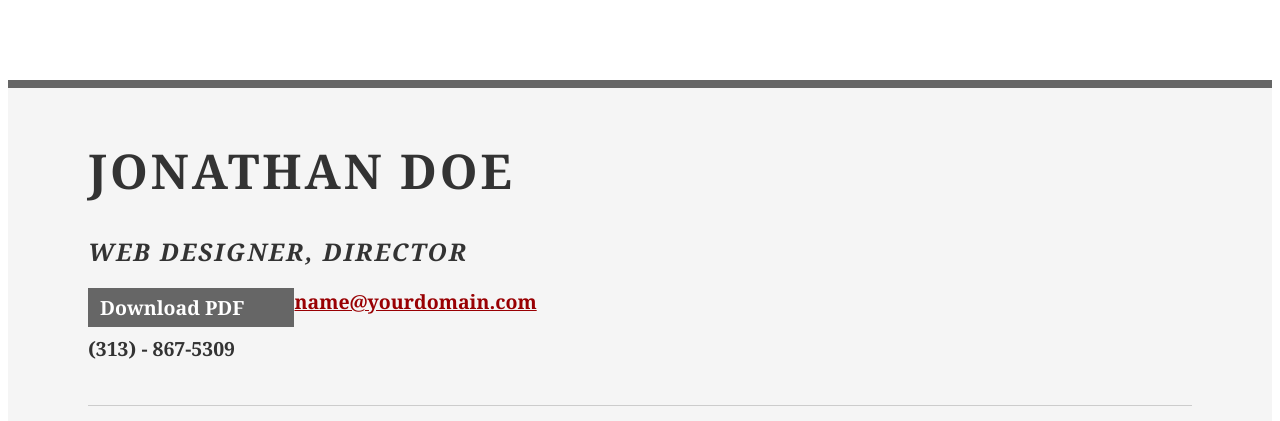
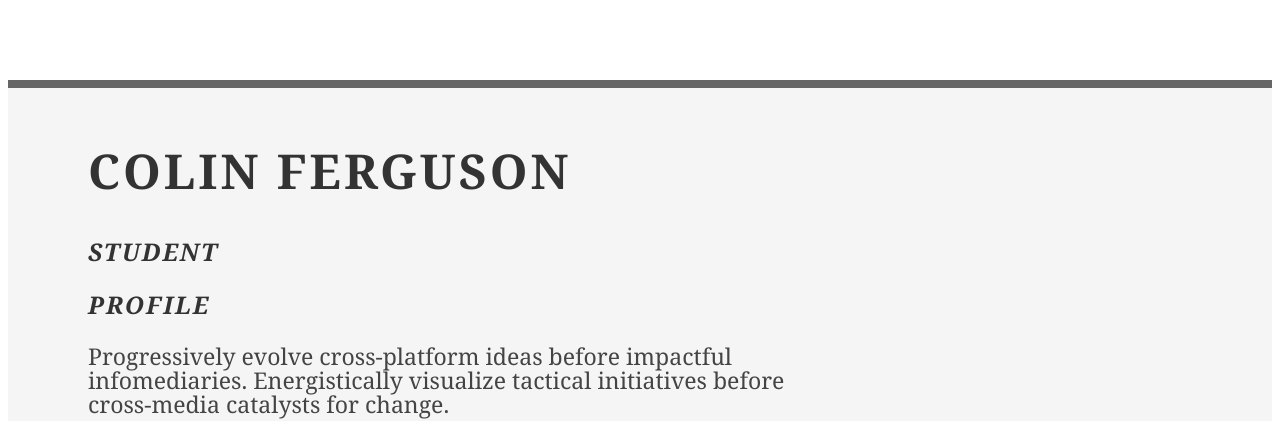
Before and after one commit to colinferguson81100/colinferguson81100.github.io, a plain HTML site: page index.html in a window 1280 px wide. Shown: the top 421 px of the page. Drawn offline with Linux system fonts and the light colour scheme; a small style sheet from the web is missing.

Commit message:
Update index.html

```diff
--- a/index.html
+++ b/index.html
@@ -2,7 +2,7 @@
 <html>
 <head>
 
-	<title>Jonathan Doe | Web Designer, Director | name@yourdomain.com</title>
+	<title>Colin Ferguson CV</title>
 	<meta http-equiv="content-type" content="text/html; charset=utf-8" />
 
 	<meta name="keywords" content="" />
@@ -20,19 +20,9 @@
 		<div id="hd">
 			<div class="yui-gc">
 				<div class="yui-u first">
-					<h1>Jonathan Doe</h1>
-					<h2>Web Designer, Director</h2>
+					<h1>Colin Ferguson</h1>
+					<h2>Student</h2>
 				</div>
-
-				<div class="yui-u">
-					<div class="contact-info">
-						<h3><a id="pdf" href="#">Download PDF</a></h3>
-						<h3><a href="mailto:name@yourdomain.com">name@yourdomain.com</a></h3>
-						<h3>(313) - 867-5309</h3>
-					</div><!--// .contact-info -->
-				</div>
-			</div><!--// .yui-gc -->
-		</div><!--// hd -->
 
 		<div id="bd">
 			<div id="yui-main">
```
